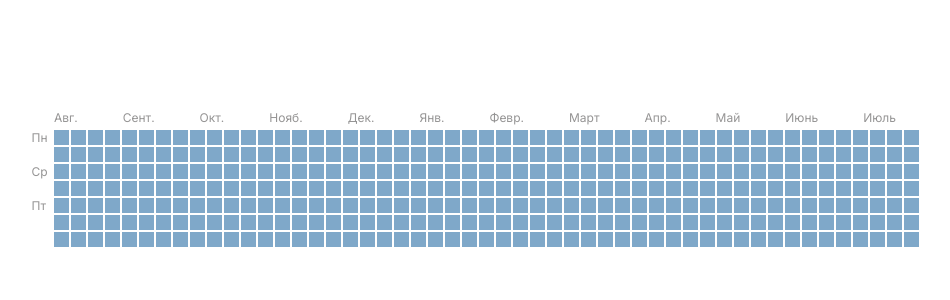
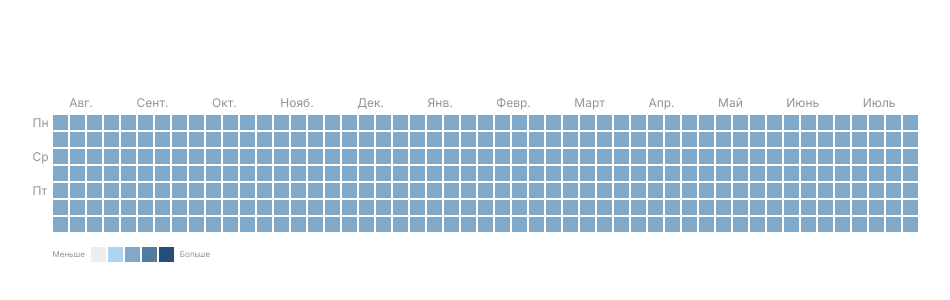
Before and after one commit to tikhomirowww/github_contributions, a React (Vite) app: page / in a window 1280 px wide. Shown: the part 222-522 px from the top of the page, without its empty margins (165-1115 px from the left). Built offline with nearby package versions, Linux system fonts and the light colour scheme.

Commit message:
levels component

```diff
--- a/src/components/ContributionGraph.jsx
+++ b/src/components/ContributionGraph.jsx
@@ -1,6 +1,7 @@
 import { useMemo, useState } from "react";
 import { getDates, getMonths } from "../utils/date";
 import Day from "./Day";
+import Levels from "./Levels";
 
 const ContributionGraph = () => {
 	const dates = useMemo(getDates, []);
@@ -43,6 +44,7 @@ const ContributionGraph = () => {
 					))}
 				</div>
 			</div>
+			<Levels />
 		</div>
 	);
 };
--- /dev/null
+++ b/src/components/Levels.jsx
@@ -0,0 +1,17 @@
+const Levels = () => {
+	return (
+		<div className="levels">
+			<p className="text">Меньше</p>
+			<div className="days">
+				<div className="day level-1"></div>
+				<div className="day level-2"></div>
+				<div className="day level-3"></div>
+				<div className="day level-4"></div>
+				<div className="day level-5"></div>
+			</div>
+			<p className="text">Больше</p>
+		</div>
+	);
+};
+
+export default Levels;
--- a/src/styles/index.css
+++ b/src/styles/index.css
@@ -30,6 +30,7 @@ body {
 
 .table__head {
 	display: flex;
+	padding-left: 15px;
 	justify-content: space-around;
 	align-items: center;
 	margin-bottom: 5px;
@@ -42,7 +43,7 @@ body {
 .table__body {
 	display: grid;
 	grid-template-rows: repeat(7, 15px);
-	grid-template-columns: 20px repeat(51, 15px);
+	grid-template-columns: 18px repeat(51, 15px);
 	grid-auto-flow: column;
 	grid-gap: 2px;
 }
@@ -79,6 +80,7 @@ body {
 
 .levels {
 	margin-top: 15px;
+	margin-left: 20px;
 	display: flex;
 	align-items: center;
 	column-gap: 6px;
```
